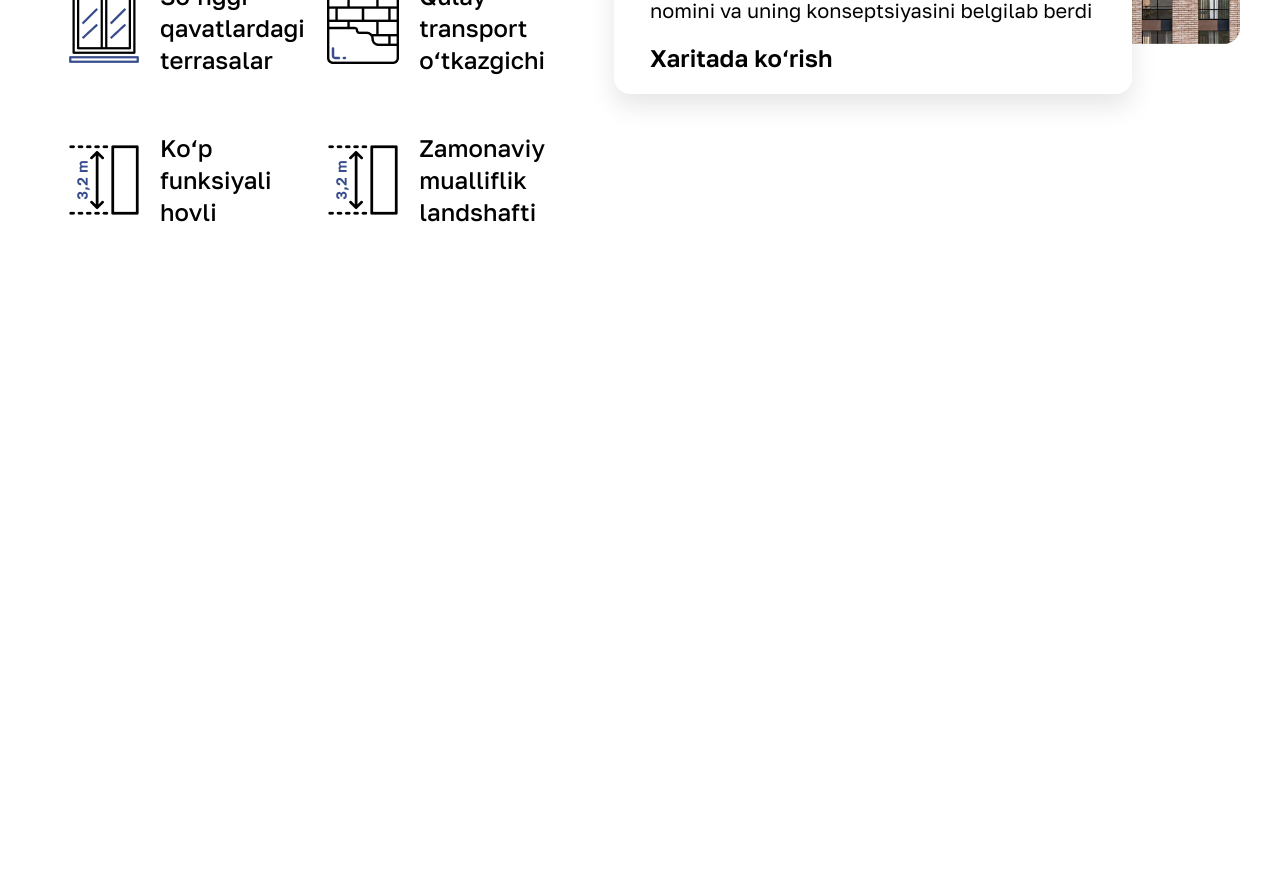
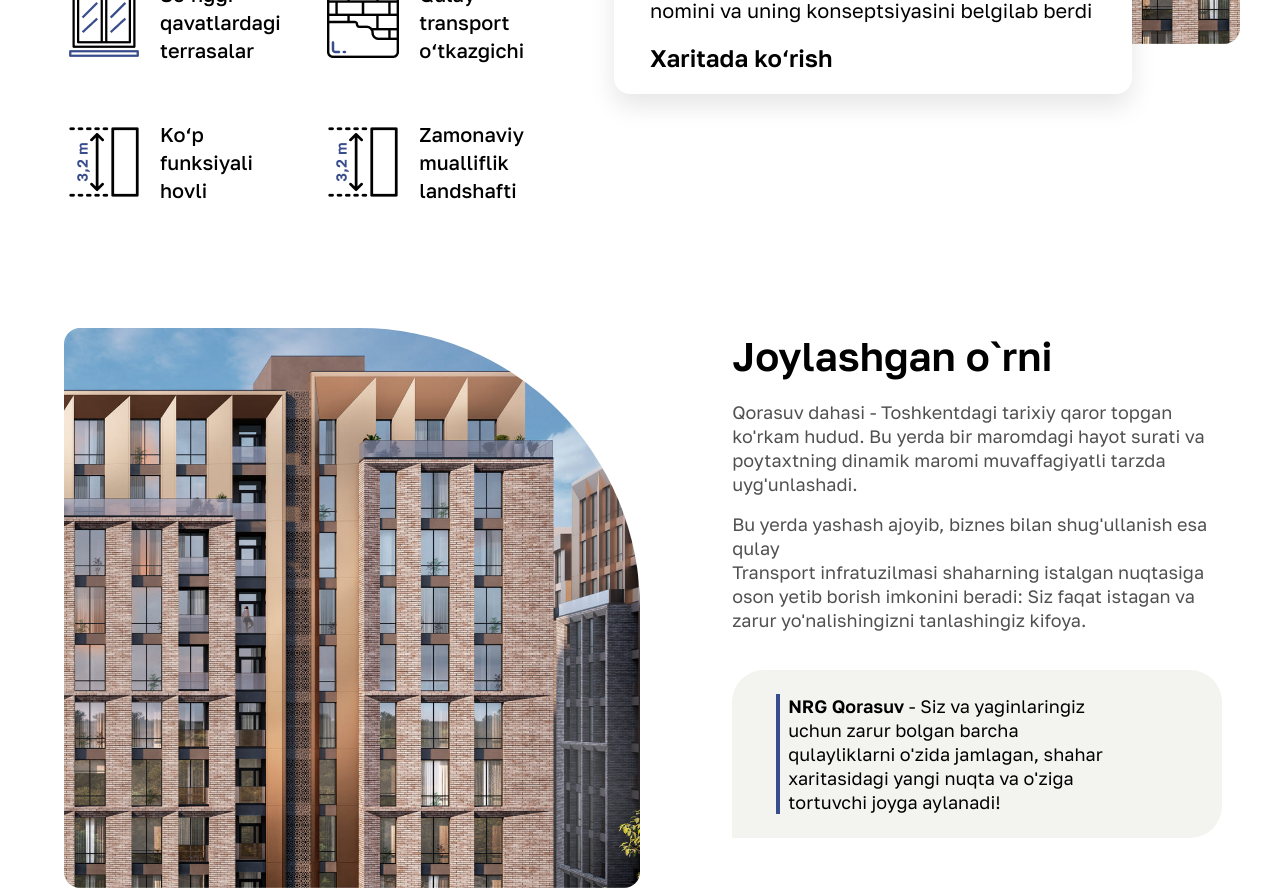
Before and after one commit to Behruz-developer/RegnumPlaza.uz, a React (Vite) app: page / in a window 1280 px wide. Shown: the part 1380-2272 px from the top of the page. Before the commit the page ends 1732 px from the top, so only its background shows below. Built offline with nearby package versions, Linux system fonts and the light colour scheme.

Commit message:
finish location section and bugs fixed about section

```diff
--- a/src/App.jsx
+++ b/src/App.jsx
@@ -1,5 +1,5 @@
 import About from "./Components/About/About"
-// import Location from "./Components/Location/Location"
+import Location from "./Components/Location/Location"
 import Nav from "./Components/Nav/Nav"
 import Upcoming from "./Components/Upcoming/Upcoming"
 import img1 from './assets/images/intro1.png'
@@ -11,7 +11,7 @@ const App = () => {
       <Nav/>
       <Upcoming images={images}/>
       <About/>
-      {/* <Location/> */}
+      <Location/>
     </>
   )
 }
--- a/src/Components/About/About.scss
+++ b/src/Components/About/About.scss
@@ -62,8 +62,6 @@
         display: flex;
         column-gap: 40px;
         margin-top: 32px;
-        flex: 2 2 40%;
-
         @include media(1200px) {
             grid-column: span 2;
         }
@@ -94,6 +92,12 @@
         line-height: 32px;
         column-gap: 16px;
         width: 40%;
+        @include media(1400px) {
+            // width: 30%;
+            font-size: 20px;
+            line-height: 28px;
+
+        }
 
         @include media(1200px) {
             width: 30%;
@@ -102,10 +106,16 @@
 
         }
 
+        @include media(1000px) {
+            // width: 45%;
+            font-size: 16px;
+            line-height: 22px;
+
+        }
         @include media(800px) {
             width: 45%;
-            font-size: 18px;
-            line-height: 24px;
+            font-size: 14px;
+            line-height: 20px;
 
         }
 
--- a/src/Components/Location/Location.jsx
+++ b/src/Components/Location/Location.jsx
@@ -17,18 +17,21 @@ const Location = () => {
               muvaffagiyatli tarzda uyg'unlashadi.
             </p>
             <p className="location_text">
-              Bu yerda yashash ajoyib, biznes bilan shug'ullanish esa qulay
+              Bu yerda yashash ajoyib, biznes bilan shug'ullanish esa qulay <br></br>
               Transport infratuzilmasi shaharning istalgan nuqtasiga oson yetib
               borish imkonini beradi: Siz faqat istagan va zarur
               yo'nalishingizni tanlashingiz kifoya.
             </p>
           </div>
           <div className="location_card2">
+          <div className="location_card2_container">
+
             <p className="location_text2">
-              NRG Qorasuv - Siz va yaginlaringiz uchun zarur bolgan barcha
+              <span>NRG Qorasuv</span> - Siz va yaginlaringiz uchun zarur bolgan barcha
               qulayliklarni o'zida jamlagan, shahar xaritasidagi yangi nuqta va
               o'ziga tortuvchi joyga aylanadi!
             </p>
+            </div>
           </div>
         </div>
       </div>
--- a/src/Components/Location/Location.scss
+++ b/src/Components/Location/Location.scss
@@ -3,13 +3,37 @@
 
     &_box {
         width: 100%;
-        display: flex;
-        gap: 5%;
-        flex-wrap: wrap;
+        display: grid;
+        // justify-content: end;
+        grid-template-columns: repeat(2, 50%);
+        grid-template-rows: repeat(2, 0.5fr);
+        gap: 8%;
+
+        @include media(1200px) {
+            gap: 5%;
+        }
+
+        @include media(600px) {
+            grid-template-columns: repeat(1, 100%);
+            grid-template-rows: repeat(3);
+            gap: 0;
+        }
     }
 
     &_card_left {
-        width: 50%;
+        grid-row: span 3;
+
+        @include media(1000px) {
+            grid-row: span 1;
+
+        }
+
+        @include media(600px) {
+            grid-row: span 1;
+            grid-column: span 2;
+            order: +1;
+            margin-top: 16px;
+        }
     }
 
     &_img {
@@ -19,6 +43,16 @@
         object-position: top;
         border-radius: 16px;
         border-top-right-radius: 280px;
+
+        @include media(1000px) {
+            border-top-right-radius: 120px;
+            height: auto;
+        }
+
+        @include media(600px) {
+            border-top-right-radius: 100px;
+            opacity: 80%;
+        }
     }
 
 
@@ -28,6 +62,15 @@
         font-weight: 600;
         line-height: 56px;
         text-align: left;
+
+        @include media(1000px) {
+            font-size: 24px;
+            line-height: 32px;
+        }
+
+        @include media(600px) {
+            display: none;
+        }
     }
 
     &_text {
@@ -36,11 +79,94 @@
         font-weight: 400;
         line-height: 24px;
         text-align: left;
+        color: #505050;
+
+        @include media(1000px) {
+            font-size: 14px;
+            line-height: 20px;
+        }
     }
-    &_card1{
+
+
+    &_card1 {
         display: flex;
         flex-direction: column;
         row-gap: 16px;
-        width: 45%;
+        grid-column: span 1;
+        width: 70%;
+
+        @include media(1600px) {
+            width: 85%;
+        }
+
+        @include media(600px) {
+            order: -1;
+            grid-row: span 1;
+            width: 100%;
+
+        }
+    }
+
+    &_card2 {
+        grid-column-start: 2;
+        width: 70%;
+
+        @include media(1600px) {
+            width: 85%;
+        }
+
+        @include media(1000px) {
+            width: 90%;
+            grid-column-start: 1;
+            grid-column: span 2;
+        }
+
+        @include media(600px) {
+            width: 100%;
+            margin-top: 24px;
+        }
+
+        &_container {
+            background: #F3F3EF;
+            padding: 24px 0;
+            padding-left: 44px;
+            padding-right: 44px;
+            grid-column-start: 2;
+            border-radius: 32px 32px 32px 0px;
+
+            @include media(600px) {
+                padding-left: 24px;
+                padding-right: 16px;
+                border-radius: 64px 32px 32px 0px;
+
+            }
+        }
+    }
+
+
+    &_text2 {
+        font-family: 'Golos Text', sans-serif;
+        font-size: 18px;
+        font-weight: 400;
+        line-height: 24px;
+        text-align: left;
+        width: 85%;
+
+        padding-left: 8px;
+        border-left: 4px solid #384D8B;
+
+        @include media(1200px) {
+            width: 95%;
+        }
+
+        @include media(1000px) {
+            font-size: 14px;
+            line-height: 20px;
+        }
+
+        span {
+            font-weight: 600;
+
+        }
     }
 }
```
